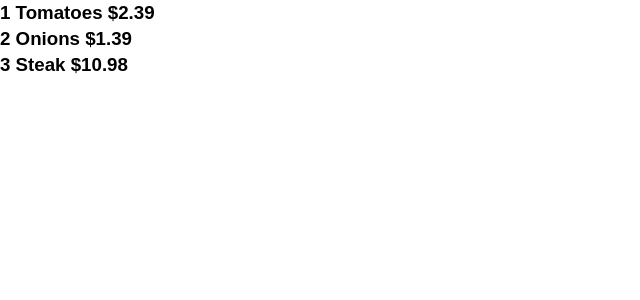
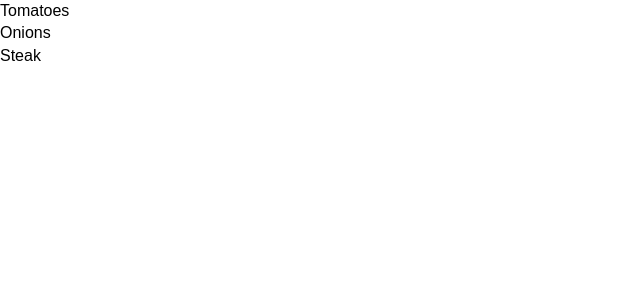
Before and after one commit to MikeTheFyke/Better-Bytes-Vue, a Vue app: page / in a window 1280 px wide. Shown: the top 300 px of the page, without its empty margins (0-640 px from the left). Built offline with nearby package versions, Linux system fonts and the light colour scheme.

Commit message:
Now displaying foods from foodsitem with v-bind

```diff
--- a/src/components/FoodItem.vue
+++ b/src/components/FoodItem.vue
@@ -1,12 +1,13 @@
 <template>
     <div>
-        <p> Food Item </p>
+        <p> {{food.name}} </p>
     </div>
 </template>
 
 <script>
 export default {
-    name: "FoodItem"
+    name: "FoodItem",
+    props: ["food"]
 }
 </script>
 
--- a/src/components/Foods.vue
+++ b/src/components/Foods.vue
@@ -1,14 +1,21 @@
 <template>
     <div>
         <div v-bind:key="food.id" v-for="food in foods">
-            <h3> {{food.id}} {{ food.name }} {{ food.price }}</h3>
+            <!-- <h3> {{food.id}} {{ food.name }} {{ food.price }}</h3> -->
+            <FoodItem v-bind:food="food" />
         </div>
     </div>
 </template>
 
 <script>
+
+import FoodItem from "./FoodItem.vue";
+
 export default {
     name: "Foods",
+    components: {
+        FoodItem
+    },
     props: ["foods"]
 }
 </script>
```
